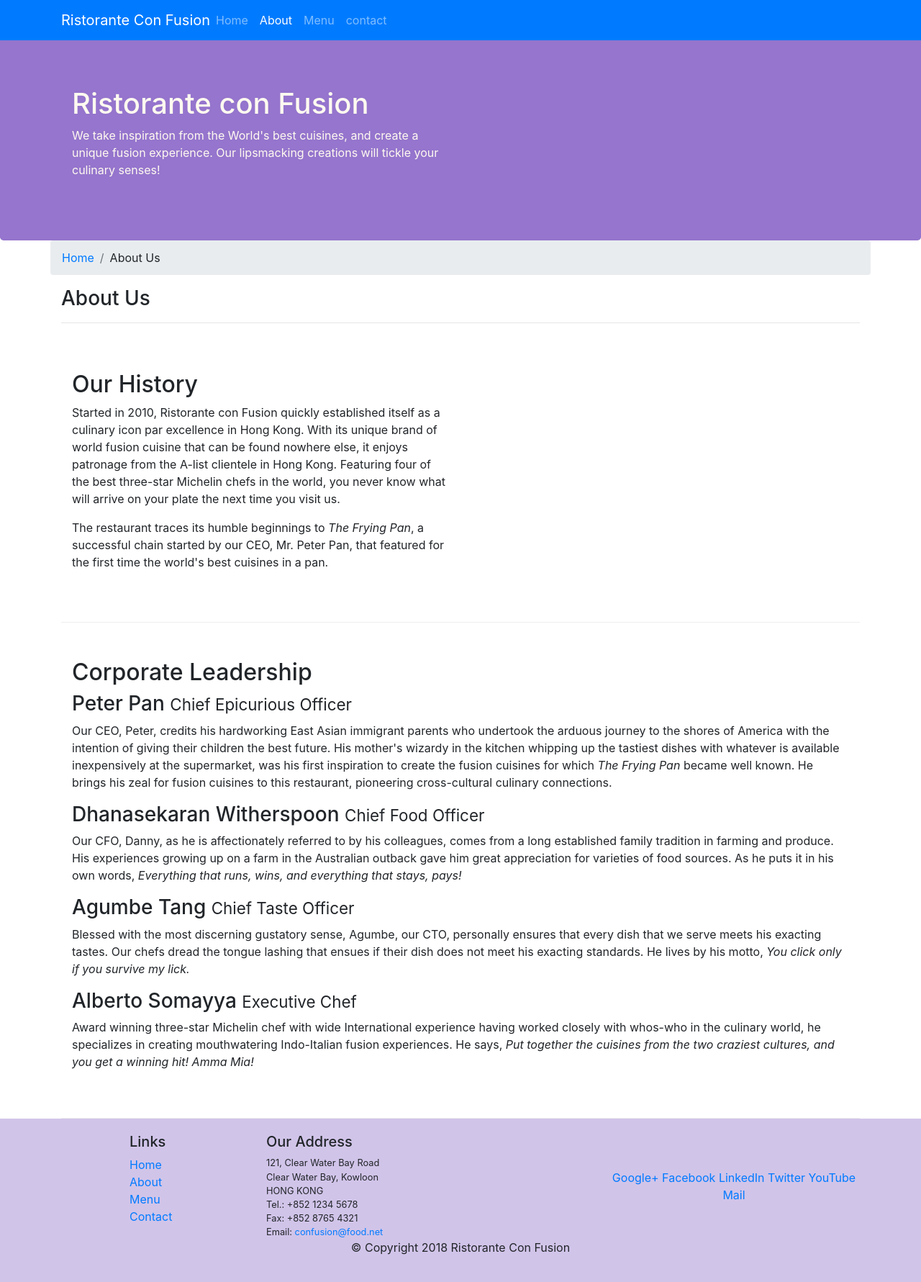
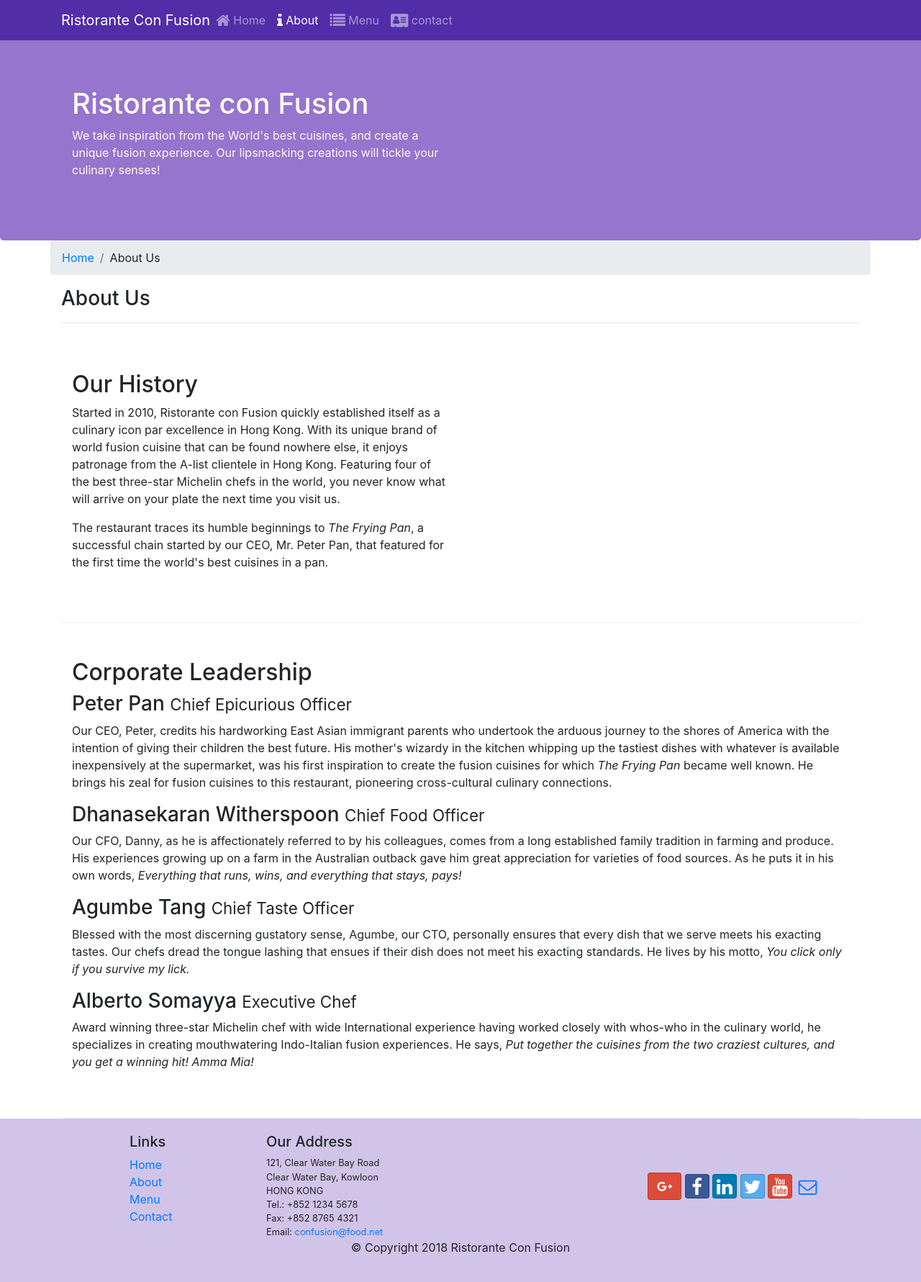
Before and after one commit to zoheers/bootstrap-course, a website: page aboutus.html in a window 1280 px wide. Shown: the whole page at 72% size. Drawn offline with nearby package versions, Linux system fonts and the light colour scheme.

Commit message:
Icon fonts

```diff
--- a/aboutus.html
+++ b/aboutus.html
@@ -6,16 +6,16 @@
     <meta charset="utf-8">
      <meta name="viewport" content="width=device-width, initial-scale=1, shrink-to-fit=no">
      <meta http-equiv="x-ua-compatible" content="ie=edge">
-
      <link rel="stylesheet" href="node_modules/bootstrap/dist/css/bootstrap.min.css">
-     <link rel="stylesheet"href="CSS/styles.css" >
-
+     <link rel="stylesheet" href="CSS/styles.css" >
+     <link rel="stylesheet" href="node_modules/font-awesome/css/font-awesome.min.css">
+     <link rel="stylesheet" href="node_modules/bootstrap-social/bootstrap-social.css" />
     <title>Ristorante Con Fusion: About Us</title>
 
 </head>
 
 <body>
-    <nav class="navbar navbar-dark navbar-expand-sm bg-primary fixed-top">
+    <nav class="navbar navbar-dark navbar-expand-sm  fixed-top">
         <div class="container">
             <button class="navbar-toggler" type="button" data-toggle="collapse" data-target="#Navbar">
                 <span class="navbar-toggler-icon"></span>
@@ -23,14 +23,15 @@
             <a class="navbar-brand mr-auto" href="./index.html" >Ristorante Con Fusion</a>
             <div class="collapse navbar-collapse" id="Navbar">
                 <ul class="navbar-nav mr-auto">
-                    <li class="nav-item "><a class="nav-link" href="./index.html">Home</a></li>
-                    <li class="nav-item  active"><a class="nav-link" href="#">About</a></li>
-                    <li class="nav-item "><a class="nav-link" href="#">Menu</a></li>
-                    <li class="nav-item "><a class="nav-link" href="#">contact</a></li>
+                    <li class="nav-item "><a class="nav-link" href="./index.html"><span class="fa fa-home fa-lg"></span> Home</a></li>
+                    <li class="nav-item  active"><a class="nav-link" href="#"><span class ="fa fa-info fa-lg"></span> About</a></li>
+                    <li class="nav-item "><a class="nav-link" href="#"><span class="fa fa-list fa-lg"></span> Menu</a></li>
+                    <li class="nav-item "><a class="nav-link" href="#"><span class="fa fa-address-card fa-lg"></span> contact</a></li>
                  </ul>
             </div>
 
         </div>
+
     </nav>
 
 
@@ -111,13 +112,36 @@
                 </div>
                 <div class="col-12 col-sm-4 align-self-center">
                     <div class="text-center">
-                        <a href="http://google.com/+">Google+</a>
-                        <a href="http://www.facebook.com/profile.php?id=">Facebook</a>
-                        <a href="http://www.linkedin.com/in/">LinkedIn</a>
-                        <a href="http://twitter.com/">Twitter</a>
-                        <a href="http://youtube.com/">YouTube</a>
-                        <a href="mailto:">Mail</a>
-                    </div>
+                        <a
+                          class="btn btn-socoal-icon btn-google"
+                          href="http://google.com/+"
+                          ><i class="fa fa-google-plus"> </i
+                        ></a>
+                        <a
+                          class="btn btn-social-icon btn-facebook"
+                          href="http://www.facebook.com/profile.php?id="
+                        >
+                          <i class="fa fa-facebook"></i>
+                        </a>
+                        <a
+                          class="btn btn-social-icon btn-linkedin"
+                          href="http://www.linkedin.com/in/"
+                        >
+                          <i class="fa fa-linkedin"></i>
+                        </a>
+                        <a
+                          class="btn btn-social-icon btn-twitter"
+                          href="http://twitter.com/"
+                          ><i class="fa fa-twitter"></i>
+                        </a>
+                        <a
+                          class="btn btn-social-icon btn-google"
+                          href="http://youtube.com/"
+                          ><i class="fa fa-youtube"></i
+                        ></a>
+                        <a class="btn btn-social-icon" href="mailto:"
+                          ><i class="fa fa-envelope-o"></i               ></a>
+                      </div>
                 </div>
            </div>
            <div class="row justify-content-center">
--- a/package.json
+++ b/package.json
@@ -4,7 +4,7 @@
   "description": "This is a website for Ristorante Con Fusion",
   "main": "index.html",
   "scripts": {
-     "start": "npm run lite",
+    "start": "npm run lite",
     "test": "echo \"Error: no test specified\" && exit 1",
     "lite": "lite-server"
   },
@@ -15,6 +15,8 @@
   },
   "dependencies": {
     "bootstrap": "^4.0.0",
+    "bootstrap-social": "^5.1.1",
+    "font-awesome": "^4.7.0",
     "jquery": "^3.3.1",
     "popper.js": "^1.12.9"
   }
```
Also changed, not shown: index.html (+69 -39 lines), 1 other file.
